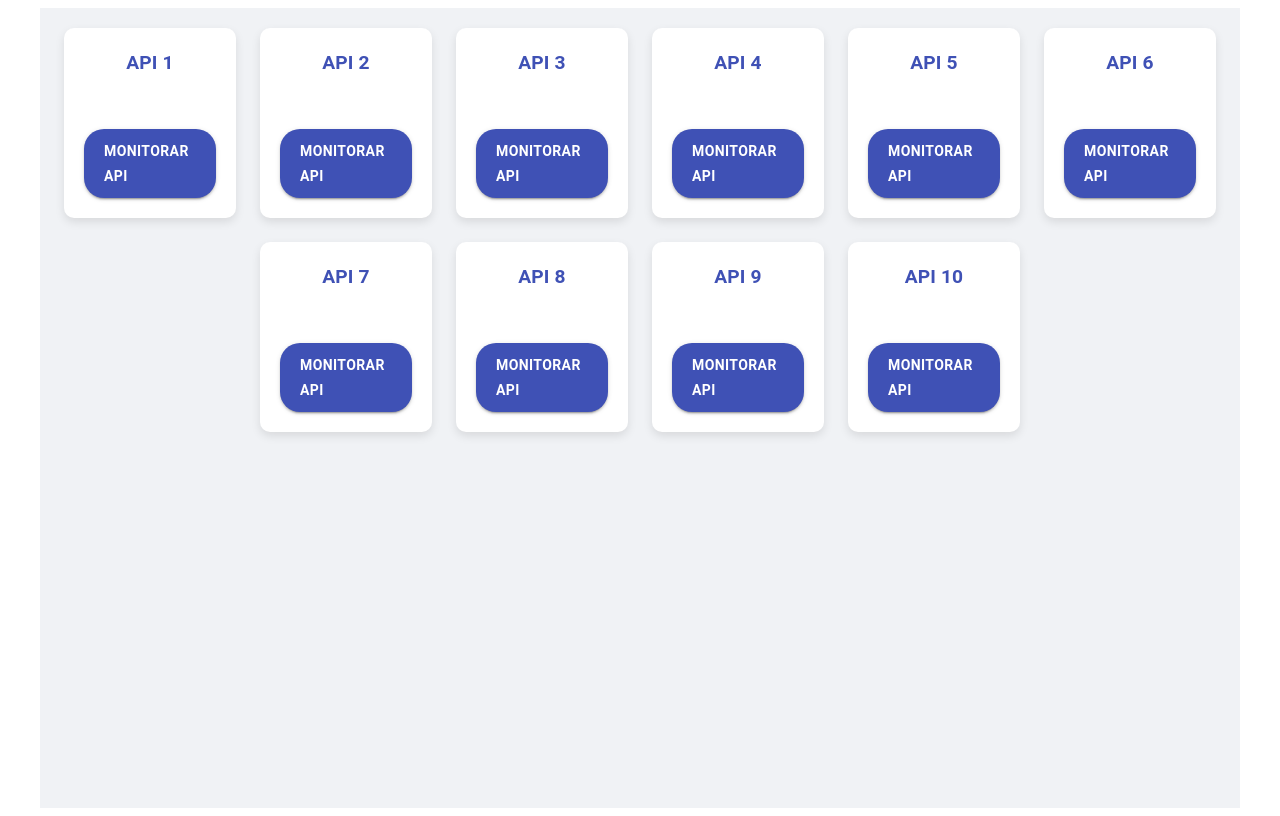
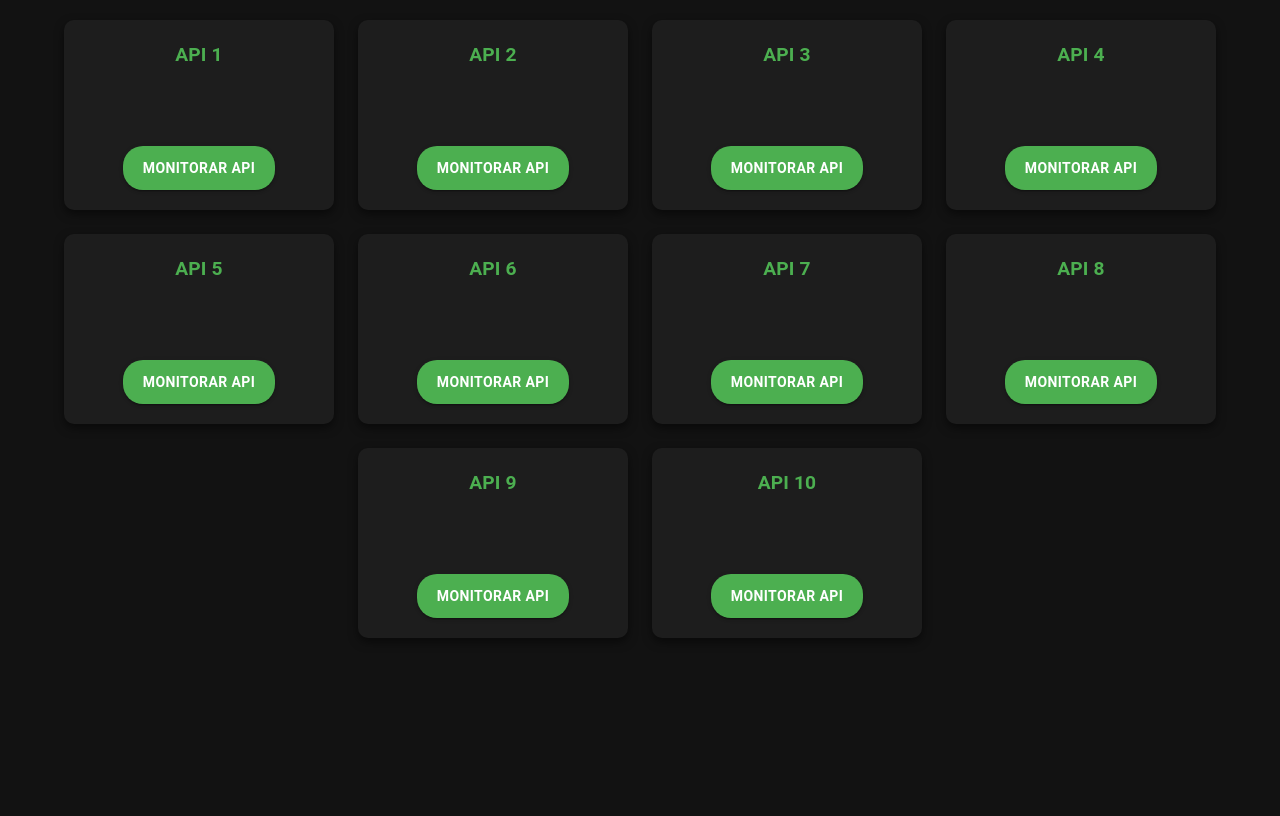
Before and after one commit to MatheusCiotti/tecnospeed, a React (Create React App) app: page / in a window 1280 px wide. Built offline with nearby package versions, Linux system fonts and the light colour scheme.

Commit message:
unificação das páginas e tema dark

```diff
--- a/src/ApiDetails.js
+++ b/src/ApiDetails.js
@@ -1,31 +1,54 @@
 import React, { useEffect, useState } from 'react';
-import { useParams, Link } from 'react-router-dom';
-import { Container, Typography } from '@mui/material';
+import { Container, Typography, CssBaseline } from '@mui/material';
 import { Line } from 'react-chartjs-2';
 import axios from 'axios';
+import { createTheme, ThemeProvider } from '@mui/material/styles';
 import { Chart as ChartJS, LineElement, PointElement, CategoryScale, LinearScale, Title, Tooltip, Legend } from 'chart.js';
+import './index.css';
 
 ChartJS.register(LineElement, PointElement, CategoryScale, LinearScale, Title, Tooltip, Legend);
 
-function ApiDetails() {
-    const { apiUrl } = useParams();
+const darkTheme = createTheme({
+    palette: {
+        mode: 'dark',
+        background: {
+            default: '#121212',
+            paper: '#1d1d1d',
+        },
+        text: {
+            primary: '#ffffff',
+            secondary: '#a9a9a9',
+        },
+    },
+    typography: {
+        fontFamily: '"Roboto", "Helvetica", "Arial", sans-serif',
+        h4: {
+            color: '#ffffff',
+        },
+        body2: {
+            color: '#a9a9a9',
+        },
+    },
+});
+
+function ApiDetails({ apiUrl }) {
     const [logs, setLogs] = useState([]);
 
     useEffect(() => {
-        const fetchLogs = async (rota) => {
+        const fetchLogs = async () => {
             try {
-                const response = await axios.get(`http://localhost:3001/api/logs/rota/${encodeURIComponent(rota)}`);
+                const response = await axios.get(`http://localhost:3001/api/logs/rota/${encodeURIComponent(apiUrl)}`);
                 setLogs(response.data);
             } catch (error) {
-                console.error(`Error fetching logs for ${rota}:`, error.message);
+                console.error(`Error fetching logs for ${apiUrl}:`, error.message);
             }
         };
 
-        fetchLogs(apiUrl);
+        fetchLogs();
     }, [apiUrl]);
 
     const data = {
-        labels: logs.map((log) => new Date(log.created_at).toLocaleString()), // Convertendo o timestamp para um formato de data legível
+        labels: logs.map((log) => new Date(log.created_at).toLocaleString()),
         datasets: [
             {
                 label: 'Status da API',
@@ -33,8 +56,8 @@ function ApiDetails() {
                 fill: false,
                 borderColor: logs.map((log, index) => {
                     const currentStatus = log.status;
-                    const previousStatus = logs[index - 1] ? logs[index - 1].status : 200; // Status 200 como padrão se não houver log anterior
-                    const nextStatus = logs[index + 1] ? logs[index + 1].status : 200; // Status 200 como padrão se não houver log posterior
+                    const previousStatus = logs[index - 1] ? logs[index - 1].status : 200;
+                    const nextStatus = logs[index + 1] ? logs[index + 1].status : 200;
 
                     if (currentStatus !== 200) {
                         return 'red';
@@ -46,20 +69,50 @@ function ApiDetails() {
                 }),
                 tension: 0.1,
                 pointBackgroundColor: logs.map((log) => (log.status === 200 ? 'green' : 'red')),
+                pointBorderColor: '#121212',
             },
         ],
     };
 
     return (
-        <Container sx={{ padding: '20px', backgroundColor: '#f0f2f5', minHeight: '100vh' }}>
-            <Typography variant="h4" gutterBottom>
-                Logs da API: {decodeURIComponent(apiUrl)}
-            </Typography>
-            <Typography variant="body2" gutterBottom>
-                <Link to="/">Voltar à lista de APIs</Link>
-            </Typography>
-            <Line data={data} />
-        </Container>
+        <ThemeProvider theme={darkTheme}>
+            <CssBaseline />
+            <Container sx={{ padding: '20px', backgroundColor: '#1d1d1d', minHeight: '50vh' }}>
+                <Typography variant="h4" gutterBottom>
+                    Logs da API: {decodeURIComponent(apiUrl)}
+                </Typography>
+                <Line
+                    data={data}
+                    options={{
+                        scales: {
+                            x: {
+                                ticks: {
+                                    color: '#a9a9a9',
+                                },
+                                grid: {
+                                    color: '#333333',
+                                },
+                            },
+                            y: {
+                                ticks: {
+                                    color: '#a9a9a9',
+                                },
+                                grid: {
+                                    color: '#333333',
+                                },
+                            },
+                        },
+                        plugins: {
+                            legend: {
+                                labels: {
+                                    color: '#ffffff',
+                                },
+                            },
+                        },
+                    }}
+                />
+            </Container>
+        </ThemeProvider>
     );
 }
 
--- a/src/App.css
+++ b/src/App.css
@@ -1,5 +1,9 @@
 .App {
   text-align: center;
+}
+
+.body{
+  background-color: 121212;
 }
 
 .App-logo {
--- a/src/App.js
+++ b/src/App.js
@@ -1,9 +1,9 @@
-import React from 'react';
+import React, { useState, useRef } from 'react';
 import { Container, Grid, Paper, Typography, Button } from '@mui/material';
-import { Route, Routes, Link } from 'react-router-dom';
 import ApiDetails from './ApiDetails';
+import './index.css';
 
-// Lista das URLs das APIs
+
 const apiUrls = [
     'https://jsonplaceholder.typicode.com/posts',
     'https://jsonplaceholder.typicode.com/comments',
@@ -18,13 +18,21 @@ const apiUrls = [
 ];
 
 function App() {
+    const [selectedApi, setSelectedApi] = useState(null);
+    const detailsRef = useRef(null);
+
+    const handleMonitorClick = (url) => {
+        setSelectedApi(url);
+        setTimeout(() => {
+            detailsRef.current.scrollIntoView({ behavior: 'smooth' });
+        }, 100);
+    };
+
     return (
-        <Container sx={{ padding: '20px', minHeight: '100vh', backgroundColor: '#f0f2f5' }}>
-            <Routes>
-                <Route path="/" element={
+        <Container sx={{ padding: '20px', minHeight: '100vh', backgroundColor: '#121212' }}>
             <Grid container spacing={3} justifyContent="center">
                 {apiUrls.map((url, index) => (
-                            <Grid item xs={12} sm={6} md={4} lg={2} key={index}>
+                    <Grid item xs={12} sm={6} md={4} lg={3} key={index}>
                         <Paper
                             sx={{
                                 display: 'flex',
@@ -33,13 +41,12 @@ function App() {
                                 alignItems: 'center',
                                 padding: '20px',
                                 height: '150px',
-                                        backgroundColor: '#fff',
+                                backgroundColor: '#1d1d1d',
                                 borderRadius: '10px',
-                                        boxShadow: '0 4px 10px rgba(0, 0, 0, 0.1)',
-                                        transition: 'transform 0.3s ease-in-out, box-shadow 0.3s ease-in-out',
+                                boxShadow: '0 4px 10px rgba(0, 0, 0, 0.5)',
                                 '&:hover': {
                                     transform: 'translateY(-5px)',
-                                            boxShadow: '0 6px 15px rgba(0, 0, 0, 0.2)',
+                                    boxShadow: '0 6px 15px rgba(0, 0, 0, 0.7)',
                                 },
                             }}
                         >
@@ -48,8 +55,9 @@ function App() {
                                 sx={{
                                     fontSize: '1.2rem',
                                     fontWeight: 'bold',
-                                            color: '#3f51b5',
+                                    color: '#4caf50',
                                     marginBottom: '10px',
+                                    textAlign: 'center',
                                 }}
                             >
                                 API {index + 1}
@@ -57,16 +65,15 @@ function App() {
                             <Button
                                 variant="contained"
                                 color="primary"
-                                        component={Link}
-                                        to={`/api/${encodeURIComponent(url)}`}
+                                onClick={() => handleMonitorClick(url)}
                                 sx={{
-                                            backgroundColor: '#3f51b5',
+                                    backgroundColor: '#4caf50',
                                     color: 'white',
                                     fontWeight: 'bold',
                                     borderRadius: '20px',
                                     padding: '10px 20px',
                                     '&:hover': {
-                                                backgroundColor: '#303f9f',
+                                        backgroundColor: '#388e3c',
                                     },
                                 }}
                             >
@@ -76,9 +83,12 @@ function App() {
                     </Grid>
                 ))}
             </Grid>
-                } />
-                <Route path="/api/:apiUrl" element={<ApiDetails />} />
-            </Routes>
+            {selectedApi && (
+         <div ref={detailsRef} style={{ marginTop: '60px' }}>
+        <ApiDetails apiUrl={selectedApi} />
+        </div>
+        )}
+
         </Container>
     );
 }
--- a/src/index.css
+++ b/src/index.css
@@ -7,6 +7,13 @@ body {
   -moz-osx-font-smoothing: grayscale;
 }
 
+body {
+  background-color: #121212;
+  margin: 0;
+  padding: 0;
+}
+
+
 code {
   font-family: source-code-pro, Menlo, Monaco, Consolas, 'Courier New',
     monospace;
```
Also changed, not shown: src/ApiDetails.css (+13 -0 lines). Lines whose indentation alone changed are shown as unchanged.
